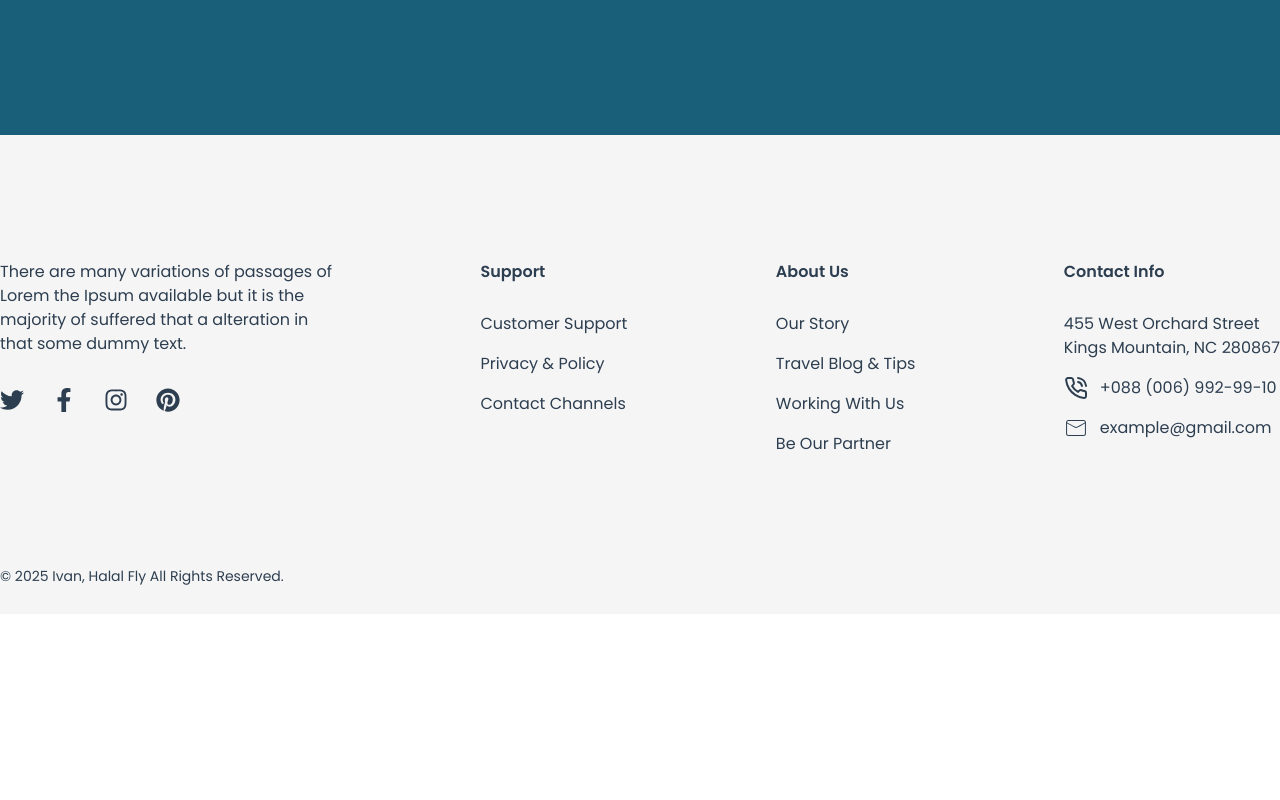
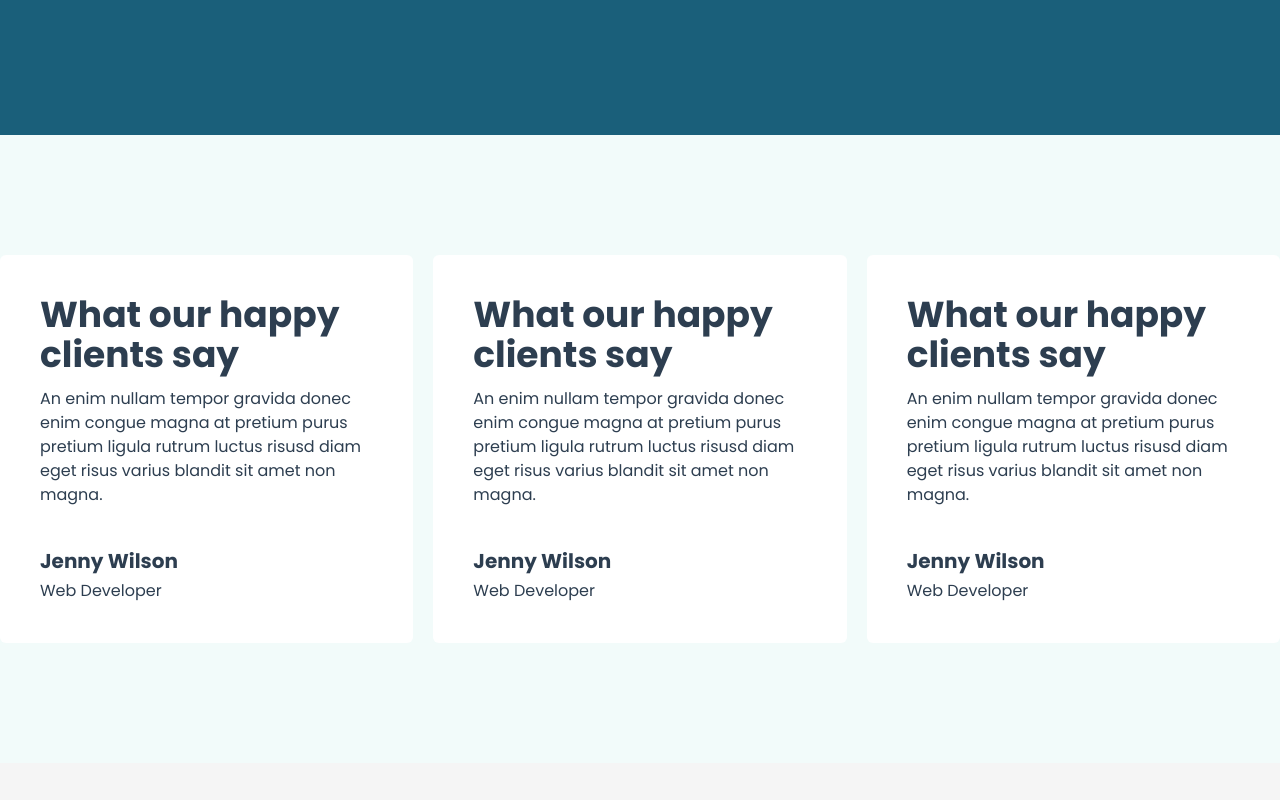
Before and after one commit to theashrafislam/halal-fly, a Next.js app: page / in a window 1280 px wide. Shown: the part 3620-4420 px from the top of the page. Before the commit the page ends 4234 px from the top, so only its background shows below. Built offline with nearby package versions, Linux system fonts and the light colour scheme.

Commit message:
make reponsive also polish review component

```diff
--- a/src/app/page.js
+++ b/src/app/page.js
@@ -25,7 +25,7 @@ export default function Home() {
       <Destinations />
 
       {/* review  */}
-      {/* <Review /> */}
+      <Review />
 
       {/* video  */}
       {/* <Video /> */}
```
